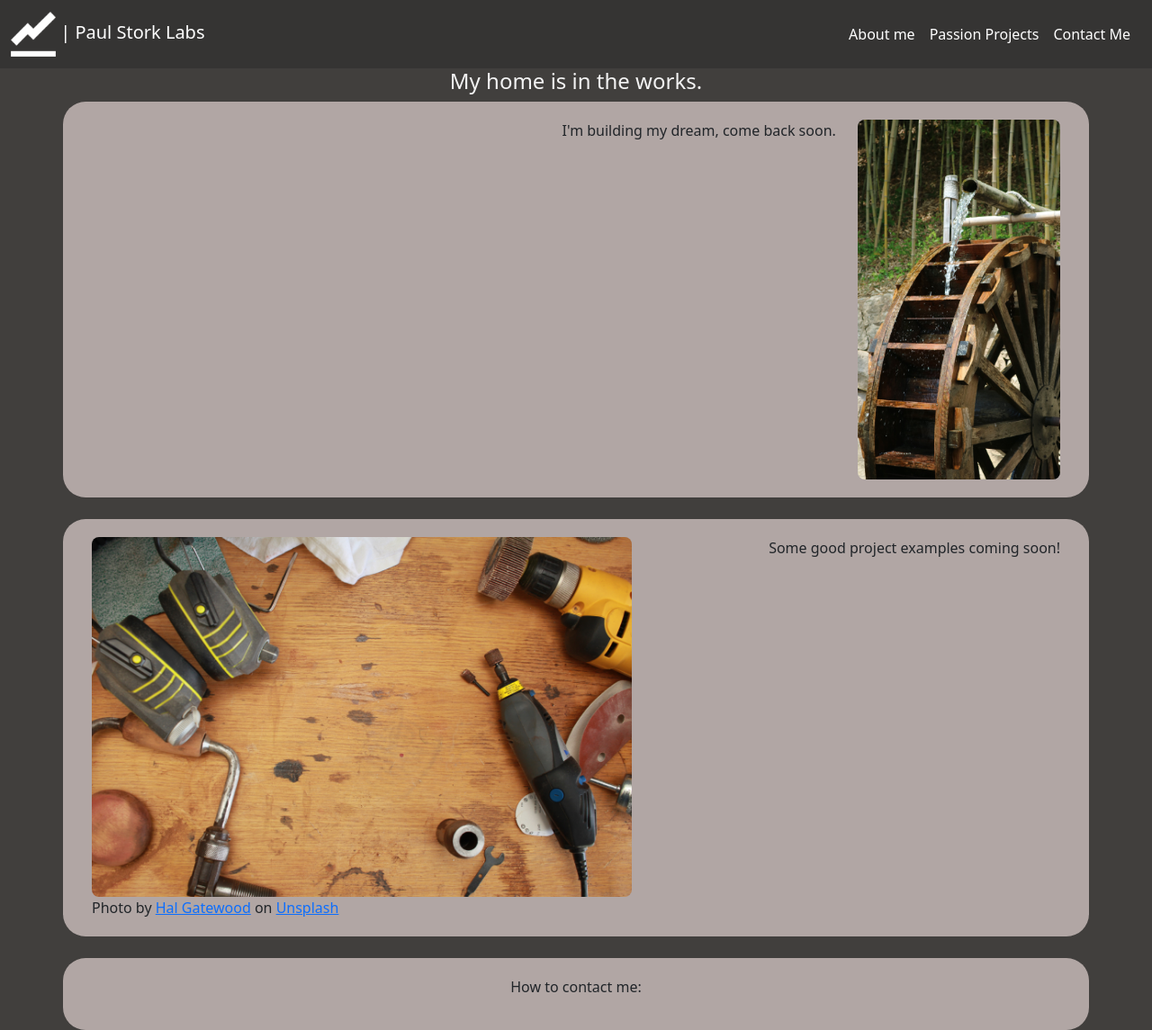
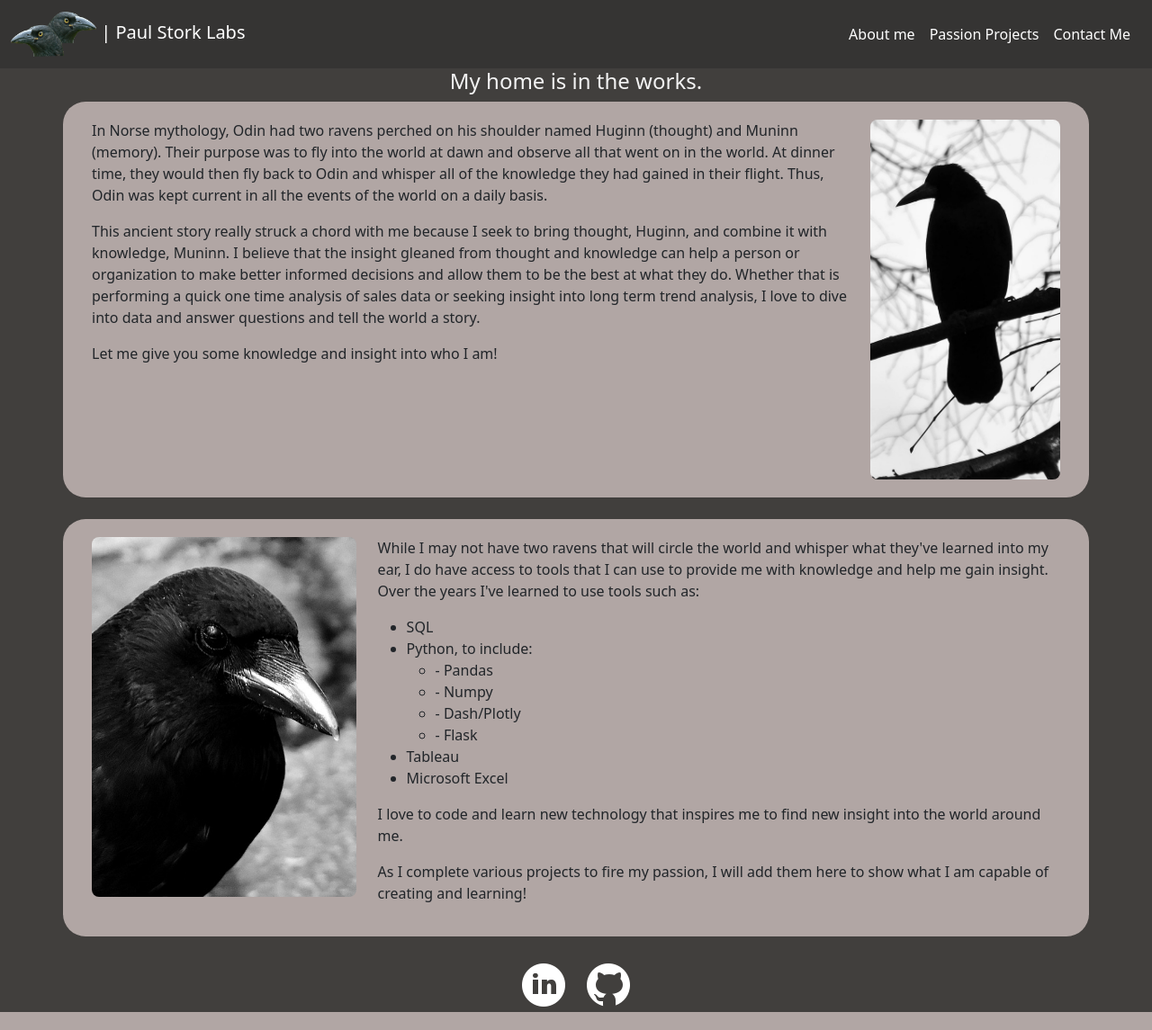
Before and after one commit to paul-stork/landing-page, a Flask app: page / in a window 1280 px wide. Shown: the whole page at 90% size. Run offline with Flask 3, Linux system fonts and the light colour scheme; some libraries are stand-ins or nearby versions.

Commit message:
Major images and text changes to home / base.html

```diff
--- a/app/main/templates/home.html
+++ b/app/main/templates/home.html
@@ -8,11 +8,16 @@
 
         <div class='row main-div1'>
             <div class='col'>
-                <p class='text-end'>I'm building my dream, come back soon.
+                <p> In Norse mythology, Odin had two ravens perched on his shoulder named Huginn (thought) and Muninn (memory). Their purpose was to fly into the world at dawn and observe all that went on in the world. At dinner time, they would then fly back to Odin and whisper all of the knowledge they had gained in their flight. Thus, Odin was kept current in all the events of the world on a daily basis. </p>
+
+                <p> This ancient story really struck a chord with me because I seek to bring thought, Huginn, and combine it with knowledge, Muninn. I believe that the insight gleaned from thought and knowledge can help a person or organization to make better informed decisions and allow them to be the best at what they do. Whether that is performing a quick one time analysis of sales data or seeking insight into long term trend analysis, I love to dive into data and answer questions and tell the world a story.
                 </p>
+
+                <p> Let me give you some knowledge and insight into who I am!</p>
+
             </div>
             <div class='col-md-auto'>
-                <img src="{{ url_for('static', filename='images/water_wheel.jpg') }}" class='img-corners' />
+                <img src="{{ url_for('static', filename='images/left_div_bird.png') }}" class='img-corners' />
             </div>
         </div>
 
@@ -20,21 +25,25 @@
 
         <div class='row main-div1'>
             <div class='col-md-auto'>
-                <img src="{{ url_for('static', filename='images/hal-gatewood-v7WyjiyXNr4-unsplash.jpg') }}" class='img-corners' />
-
-                <figcaption>Photo by <a href="https://unsplash.com/@halacious?utm_source=unsplash&utm_medium=referral&utm_content=creditCopyText">Hal Gatewood</a> on <a href="https://unsplash.com/s/photos/workbench?utm_source=unsplash&utm_medium=referral&utm_content=creditCopyText">Unsplash</a>
-                </figcaption>
+                <img src="{{ url_for('static', filename='images/right_div_bird.png') }}" class='img-corners' />
             </div>
             <div class='col'>
-                <p class='text-end'>Some good project examples coming soon!</p>
-            </div>
-        </div>
+                <p>While I may not have two ravens that will circle the world and whisper what they've learned into my ear, I do have access to tools that I can use to provide me with knowledge and help me gain insight. Over the years I've learned to use tools such as:</p>
+                    <ul>
+                    <li>SQL</li>
+                    <li>Python, to include:</li>
+                        <ul>
+                            <li>- Pandas</li>
+                            <li>- Numpy</li>
+                            <li>- Dash/Plotly</li>
+                            <li>- Flask</li>
+                        </ul>
+                    <li>Tableau</li>
+                    <li>Microsoft Excel</li>
+                    </ul>
+                <p>I love to code and learn new technology that inspires me to find new insight into the world around me.</p>
 
-        <br />
-
-        <div class='row main-div3'>
-            <div class='col'>
-                <p class='text-center'>How to contact me:</p>
+                <p>As I complete various projects to fire my passion, I will add them here to show what I am capable of creating and learning!</p>
             </div>
         </div>
     </div>
--- a/app/static/css/custom.css
+++ b/app/static/css/custom.css
@@ -34,3 +34,7 @@
     border-radius: 25px;
     padding: 20px;
 }
+
+.contact-icons{
+    align-items: center;
+}
--- a/app/templates/base.html
+++ b/app/templates/base.html
@@ -30,8 +30,8 @@
         <nav class="navbar navbar-expand-lg navbar-dark nav-background">
             <div class='container-fluid'>
                 <a class="navbar-brand" href="{{ url_for('main.home') }}">
-                    <img src="{{url_for('static', filename='images/graph-xxl.png')}}"
-                    width='50'
+                    <img src="{{url_for('static', filename='images/muninn and huginn.png')}}"
+                    width='95'
                     height='50'
                     alt="Paul Stork Labs Running Man Icon"
                     class="d-inline-block align-text-middle">
@@ -52,5 +52,22 @@
         </nav>
 
         <div>{% block content %}{% endblock %}</div>
+        <br />
+        <div>
+            <footer>
+                <center>
+                <a href="https://www.linkedin.com/in/pstorklabs" target="_blank">
+                    <img src="{{ url_for('static', filename='images/icons8-linkedin-circled-60.png') }}"
+                        width='60'
+                        height='60' /></a>
+                &nbsp;
+                <a href='https://github.com/paul-stork' target="_blank">
+                    <img src="{{ url_for('static', filename='images/icons8-github-60.png') }}"
+                        width='60'
+                        height='60' />
+                </a>
+                </center>
+            </footer>
+        </div>
     </body>
 </html>
```
Also changed, not shown: app/static/images/bar_chart.png (deleted), app/static/images/graph-xxl.png (deleted), app/static/images/icons8-github-60.png (added), app/static/images/icons8-linkedin-circled-60.png (added), app/static/images/left_div_bird.png (added), app/static/images/muninn and huginn.png (added), app/static/images/right_div_bird.png (added).
